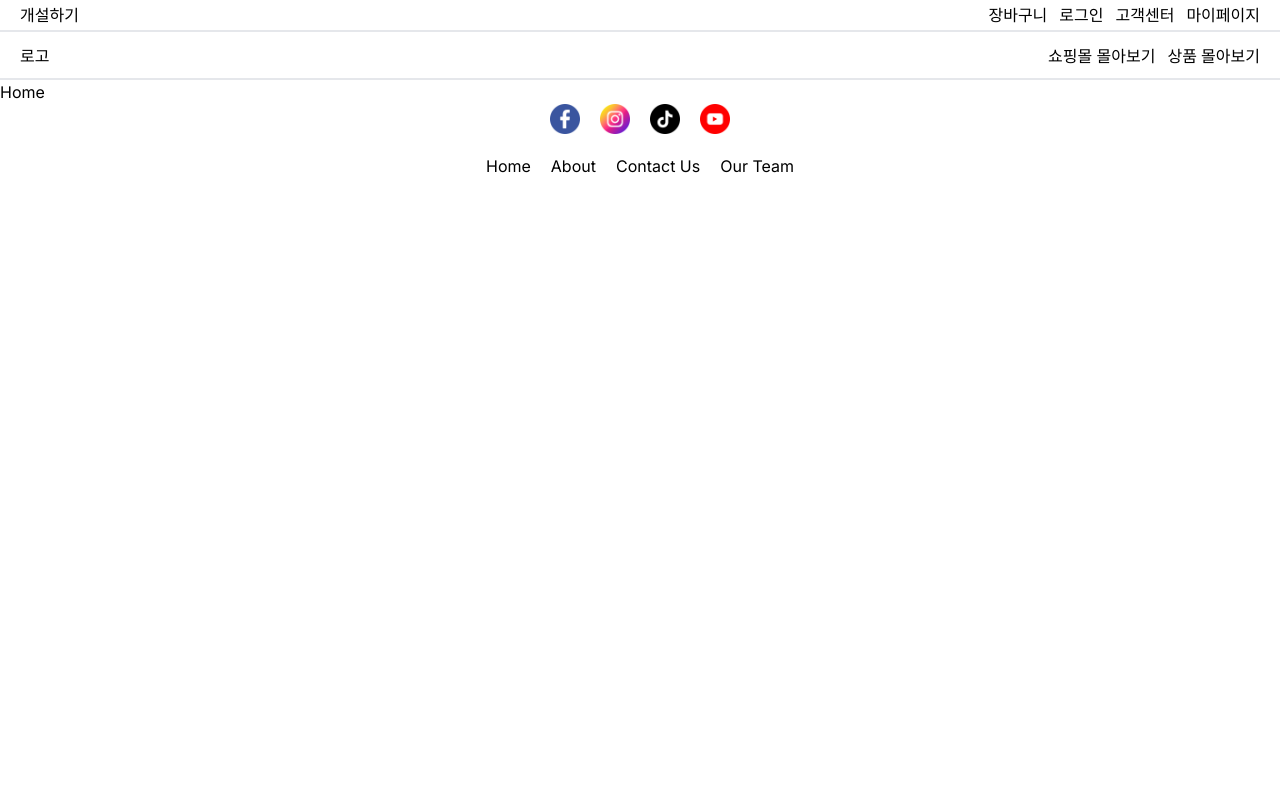
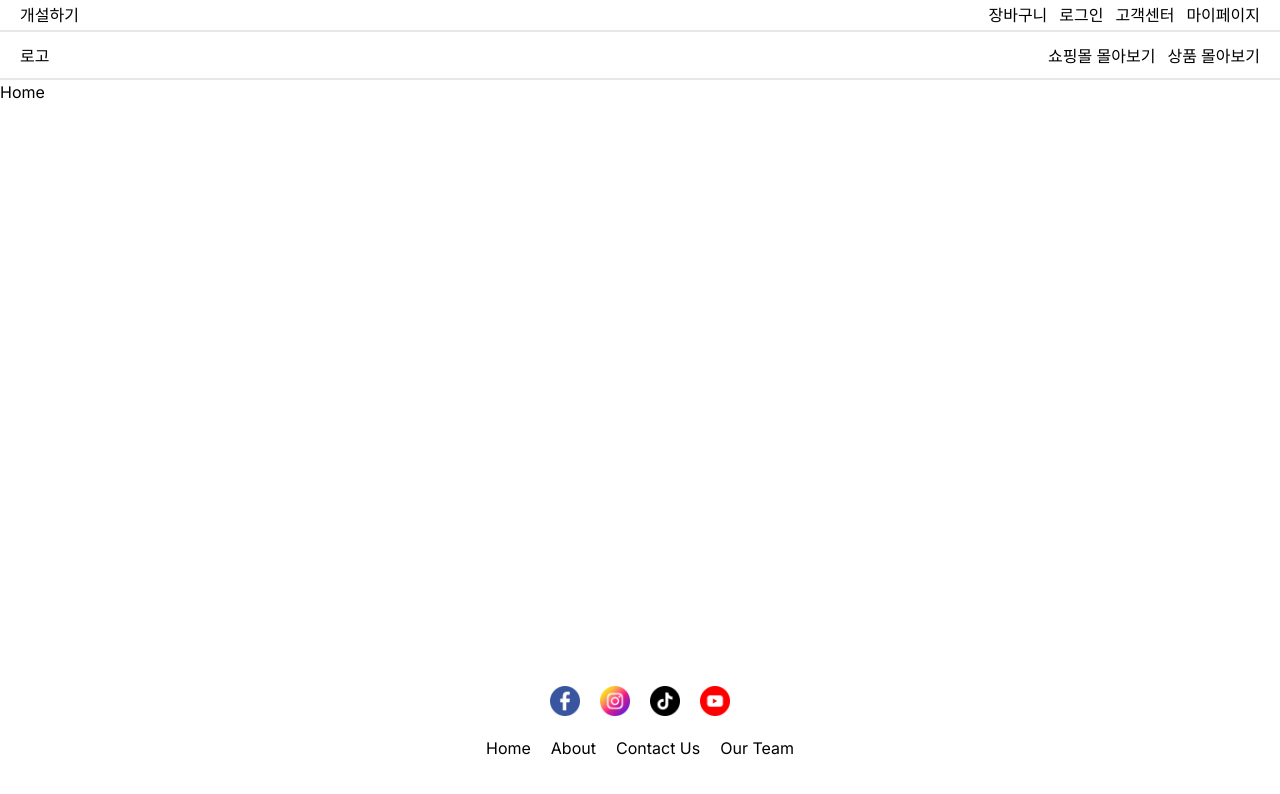
Before and after one commit to amh6281/Template-Shop, a Next.js app: page / in a window 1280 px wide. Shown: the top 794 px of the page. Built offline with nearby package versions, Linux system fonts and the light colour scheme.

Commit message:
Style: Footer design

```diff
--- a/app/layout.tsx
+++ b/app/layout.tsx
@@ -19,9 +19,13 @@ export default function RootLayout({
   return (
     <html lang="en">
       <body className={inter.className}>
-        <Navbar />
-        {children}
-        <Footer />
+        <div className="min-h-screen">
+          <div className="max-w-full mx-auto">
+            <Navbar />
+            {children}
+            <Footer />
+          </div>
+        </div>
       </body>
     </html>
   );
--- a/components/Footer.tsx
+++ b/components/Footer.tsx
@@ -9,7 +9,7 @@ const Footer = () => {
     "/icon/youtube.png",
   ];
   return (
-    <div className="flex flex-col gap-5">
+    <div className="flex flex-col gap-5 fixed bottom-10 left-0 w-full">
       <div className="w-full flex items-center justify-center gap-5">
         {images.map((image, index) => (
           <Image key={index} src={image} alt="icon" width={30} height={30} />
```
